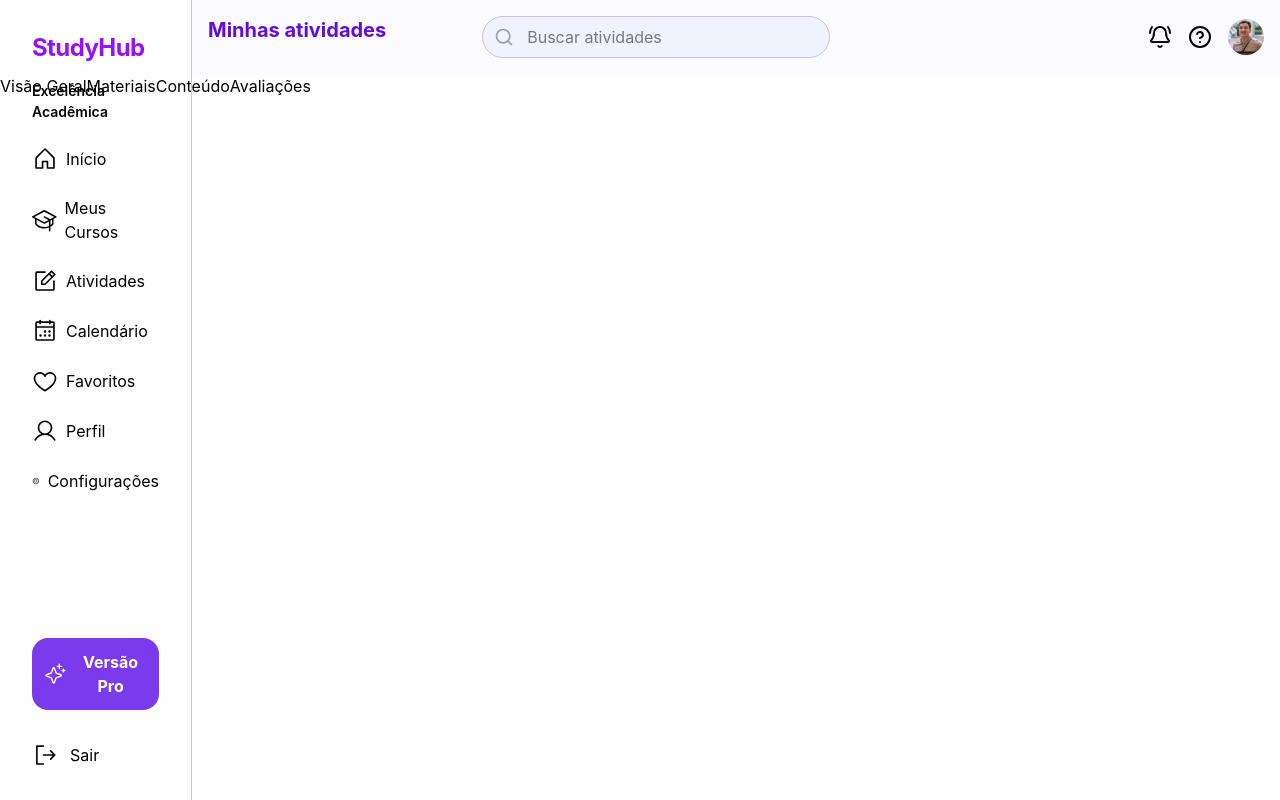
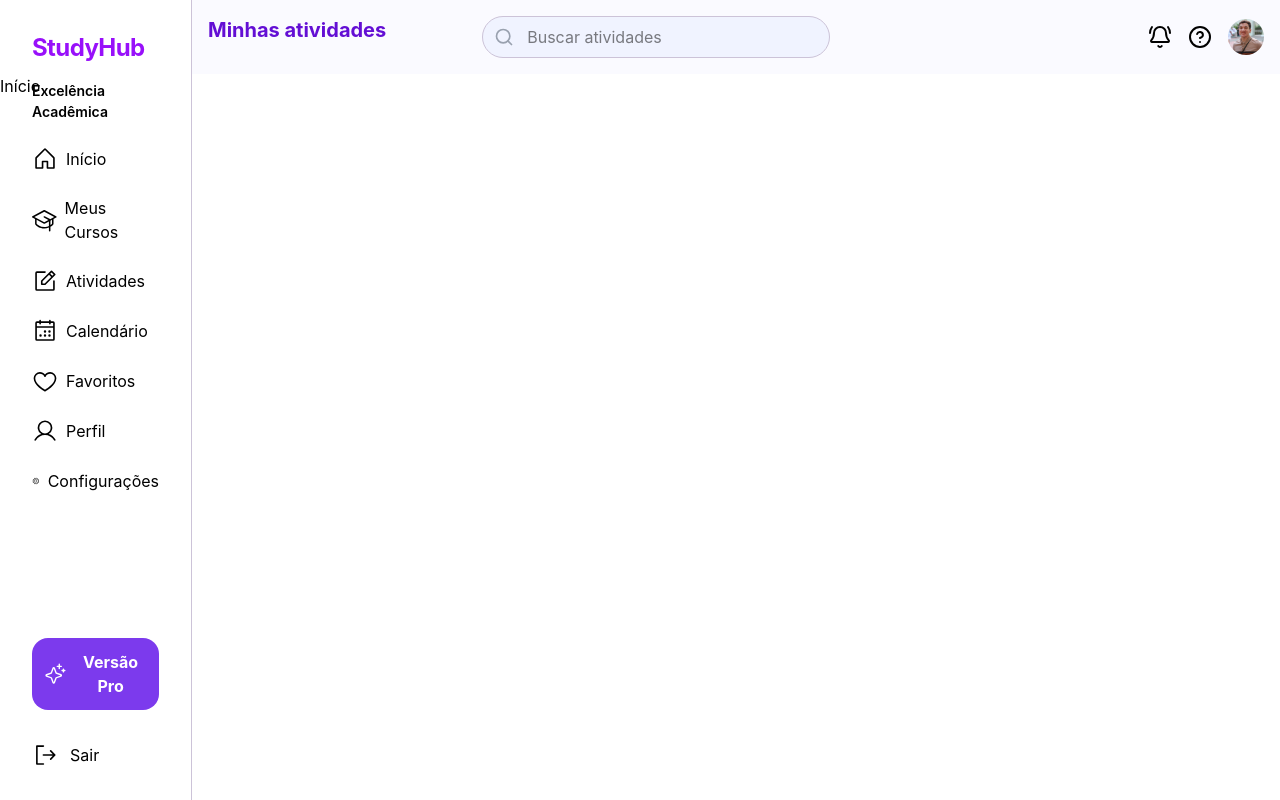
Before and after one commit to FS63-ALDEOTA/studyHub, a React (Vite) app: page /home in a window 1280 px wide. Built offline with nearby package versions, Linux system fonts and the light colour scheme.

Commit message:
add mudando o lugar dos links

```diff
--- a/src/pages/Courses.jsx
+++ b/src/pages/Courses.jsx
@@ -1,8 +1,11 @@
-
+import { Link } from "react-router-dom"
 const Courses = () => {
   return (
     <div>
-      <h1>Meus cursos</h1>
+      <Link className="">Visão Geral</Link>
+      <Link className="">Materiais</Link>
+      <Link className="">Conteúdo</Link>
+      <Link className="">Avaliações</Link>
     </div>
   )
 }
--- a/src/pages/Home.jsx
+++ b/src/pages/Home.jsx
@@ -1,12 +1,7 @@
 import { Link } from "react-router-dom"
 const Home = () => {
   return (
-    <div className="flex items-center">
-      <Link className="">Visão Geral</Link>
-      <Link className="">Materiais</Link>
-      <Link className="">Conteúdo</Link>
-      <Link className="">Avaliações</Link>
-    </div>
+    <h1>Início</h1>
   )
 }
 
```
